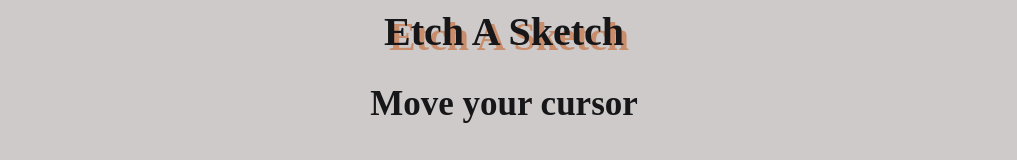
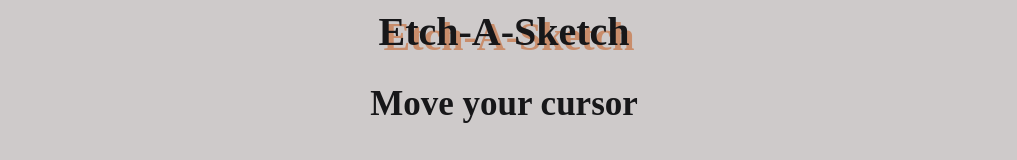
Before and after one commit to Abri-WebDev/Etch-A-Sketch, a plain HTML site: page index.html in a window 1280 px wide. Shown: the top 160 px of the page, without its empty margins (136-1153 px from the left). Drawn offline with Linux system fonts and the light colour scheme.

Commit message:
Retry deployment: Fixing previous deployment failure

```diff
--- a/index.html
+++ b/index.html
@@ -6,10 +6,10 @@
     <meta name="viewport" content="width=device-width, initial-scale=1.0">
     <script src="script.js" defer></script>
     <link rel="stylesheet" href="style.css">
-    <title>Document</title>
+    <title>Etch-A-Sketch</title>
 </head>
 <body>
-    <h1>Etch A Sketch</h1>
+    <h1>Etch-A-Sketch</h1>
     <h2>Move your cursor</h2>
     <div class="container">
         <div class="control">
```
